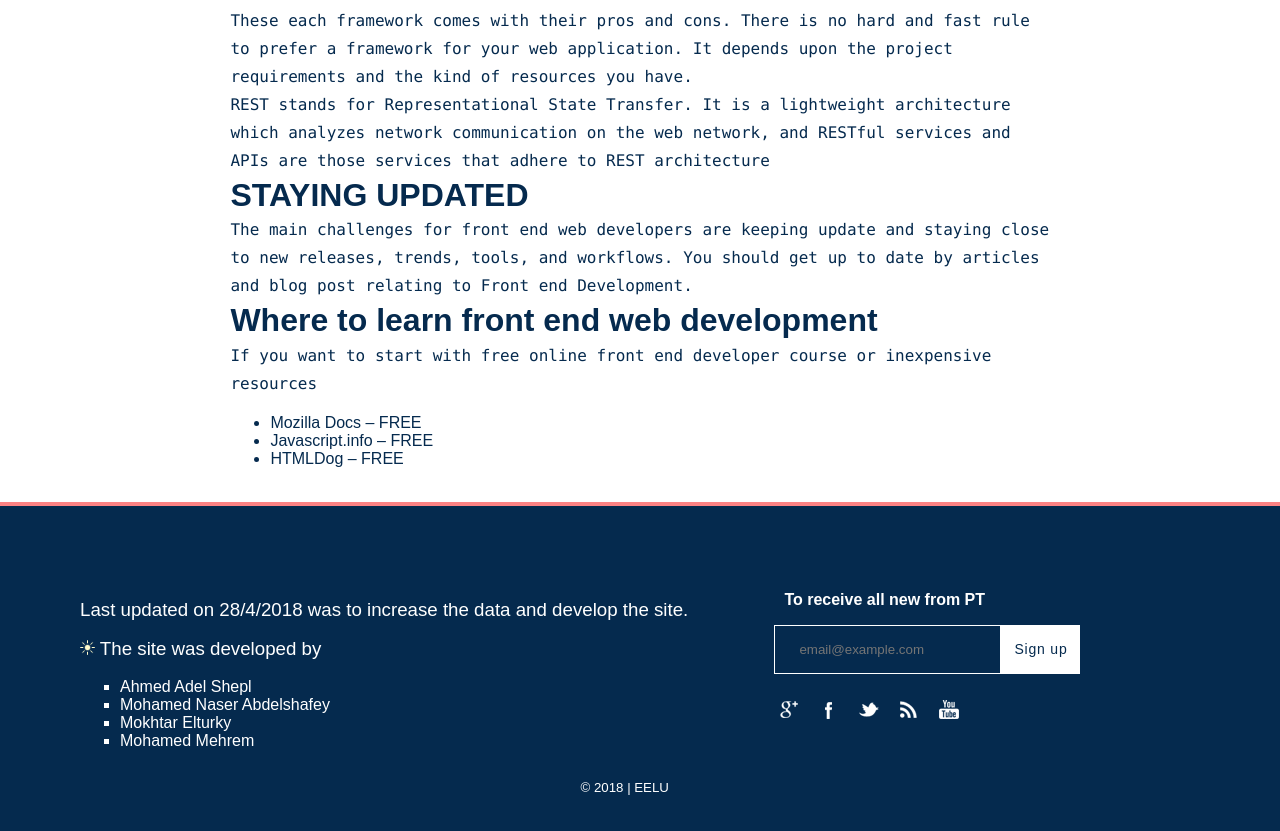
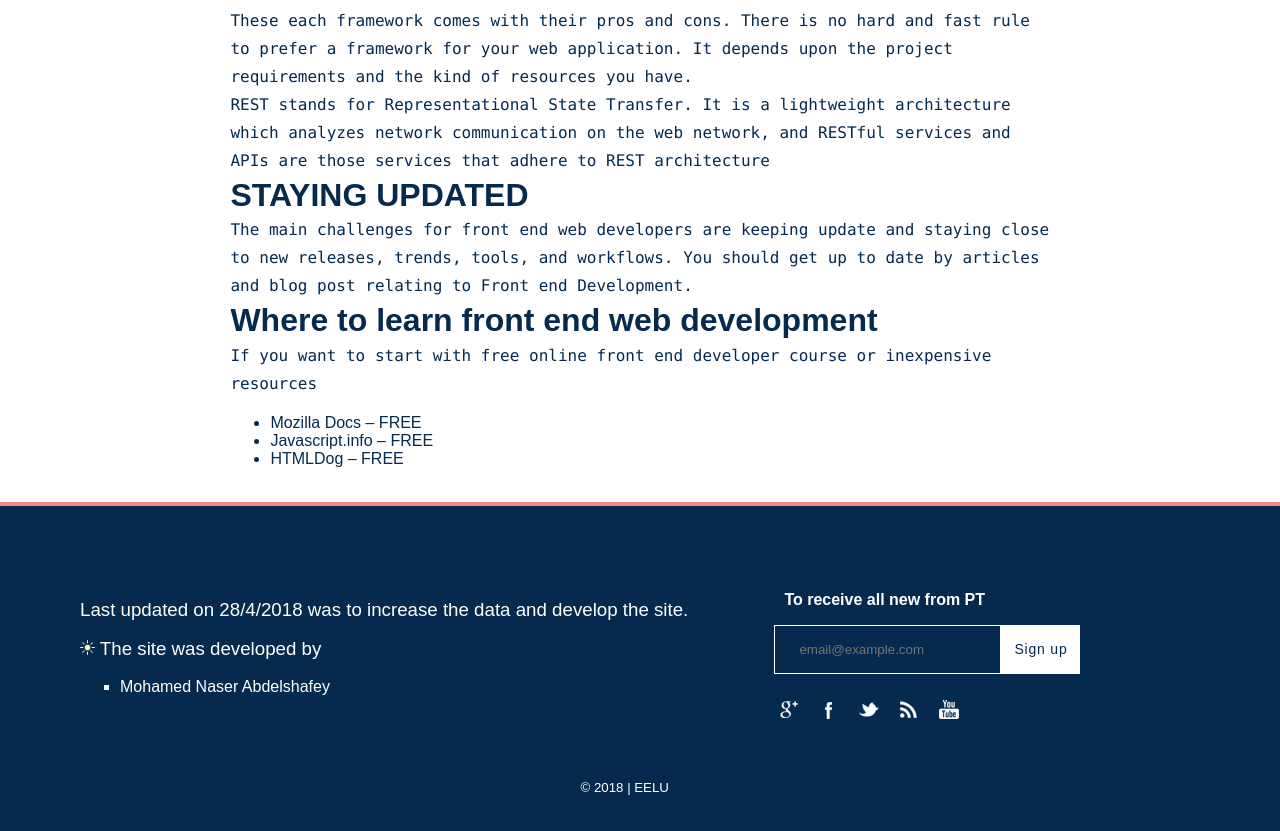
Before and after one commit to mohamednaser40/Programmer-Track, a plain HTML site: page sites/Front end Web Development.html in a window 1280 px wide. Shown: the part 6901-7732 px from the top of the page. Drawn offline with Linux system fonts and the light colour scheme.

Commit message:
Update Front end Web Development.html

```diff
--- a/sites/Front end Web Development.html
+++ b/sites/Front end Web Development.html
@@ -302,10 +302,7 @@
             <h3> Last updated on 28/4/2018 was to increase the data and develop the site. </h3>
             <h3> <img Src="../Programmer Track/sun.png" height="15" width="15"> The site was developed by </h3>
             <ul type="SQUARE">
-                <li> Ahmed Adel Shepl </li>
                 <li> Mohamed Naser Abdelshafey </li>
-                <li> Mokhtar Elturky </li>
-                <li> Mohamed Mehrem </li>
             </ul>
         </div>
         <div style "float:right; margin:50px;">
```
